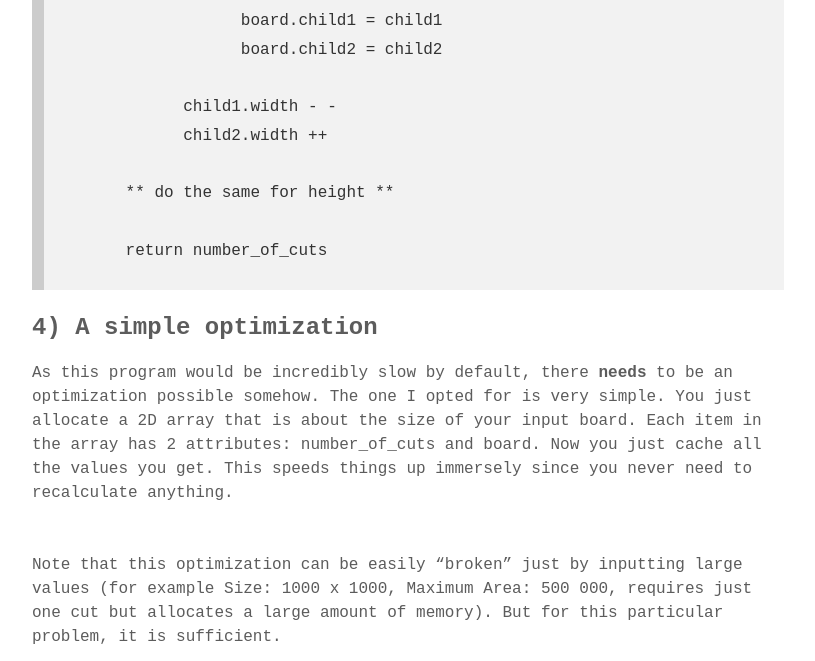
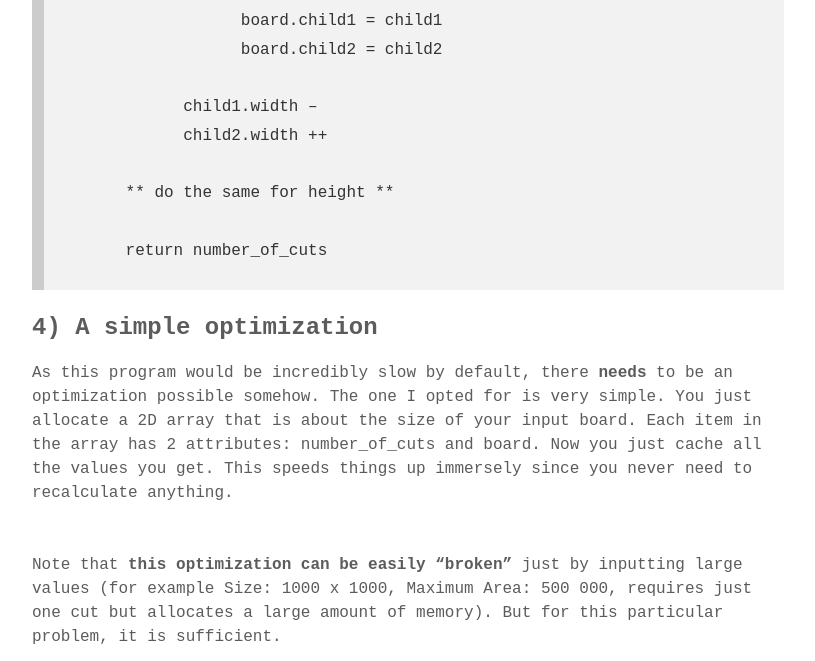
Before and after one commit to JaroslavUrbann/blog, a Jekyll site: the page built from _posts/2019-12-16-Progtest-explained,-Cutting-boards!.md, in a window 1280 px wide and 900 px high, scrolled down 2510 px. Shown: the part 162-823 px from the top of the window, without its empty margins (232-1047 px from the left). Built offline with Jekyll 4.4.1, drawn with Linux system fonts in a browser that asks for light colours; some web fonts are replaced; our own code applies the rules of GitHub Pages for plain Markdown files.

Commit message:
small adjustments

```diff
--- a/_posts/2019-12-16-Progtest-explained,-Cutting-boards!.md
+++ b/_posts/2019-12-16-Progtest-explained,-Cutting-boards!.md
@@ -50,7 +50,7 @@ As I said, there isn't anything to this problem other than just understanding re
 >&nbsp;&nbsp;&nbsp;&nbsp;&nbsp;&nbsp;&nbsp;&nbsp;&nbsp;&nbsp;&nbsp;&nbsp;&nbsp;&nbsp;&nbsp;&nbsp;&nbsp;&nbsp;board.child1 = child1
 >&nbsp;&nbsp;&nbsp;&nbsp;&nbsp;&nbsp;&nbsp;&nbsp;&nbsp;&nbsp;&nbsp;&nbsp;&nbsp;&nbsp;&nbsp;&nbsp;&nbsp;&nbsp;board.child2 = child2
 ><p>&nbsp;</p>
->&nbsp;&nbsp;&nbsp;&nbsp;&nbsp;&nbsp;&nbsp;&nbsp;&nbsp;&nbsp;&nbsp;&nbsp;child1.width - -
+>&nbsp;&nbsp;&nbsp;&nbsp;&nbsp;&nbsp;&nbsp;&nbsp;&nbsp;&nbsp;&nbsp;&nbsp;child1.width --
 >&nbsp;&nbsp;&nbsp;&nbsp;&nbsp;&nbsp;&nbsp;&nbsp;&nbsp;&nbsp;&nbsp;&nbsp;child2.width ++
 ><p>&nbsp;</p>
 >&nbsp;&nbsp;&nbsp;&nbsp;&nbsp;&nbsp;** do the same for height **
@@ -63,4 +63,4 @@ As this program would be incredibly slow by default, there **needs** to be an op
 The one I opted for is very simple. You just allocate a 2D array that is about the size of your input board. Each item in the array has 2 attributes: number_of_cuts and board.
 Now you just cache all the values you get. This speeds things up immersely since you never need to recalculate anything.
 <p>&nbsp;</p>
-Note that this optimization can be easily "broken" just by inputting large values (for example Size: 1000 x 1000, Maximum Area: 500 000, requires just one cut but allocates a large amount of memory). But for this particular problem, it is sufficient.
+Note that **this optimization can be easily "broken"** just by inputting large values (for example Size: 1000 x 1000, Maximum Area: 500 000, requires just one cut but allocates a large amount of memory). But for this particular problem, it is sufficient.
```
Also changed, not shown: 2 other files.
